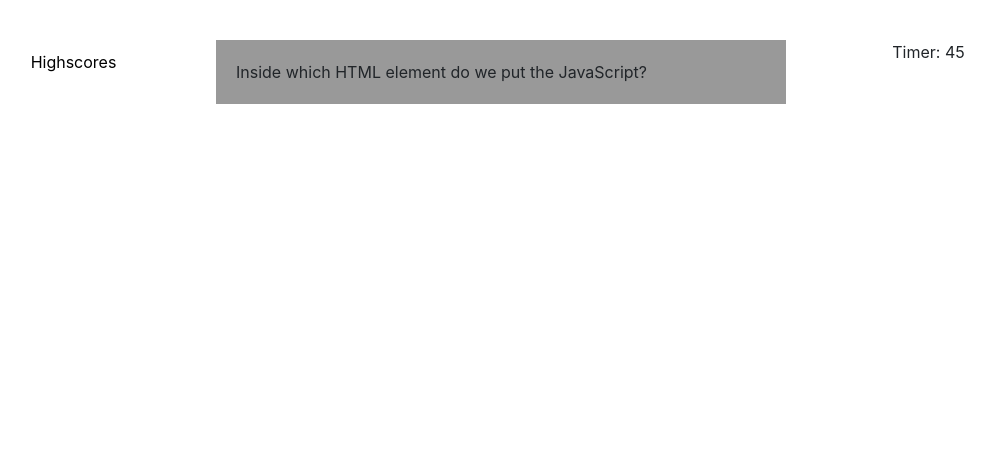
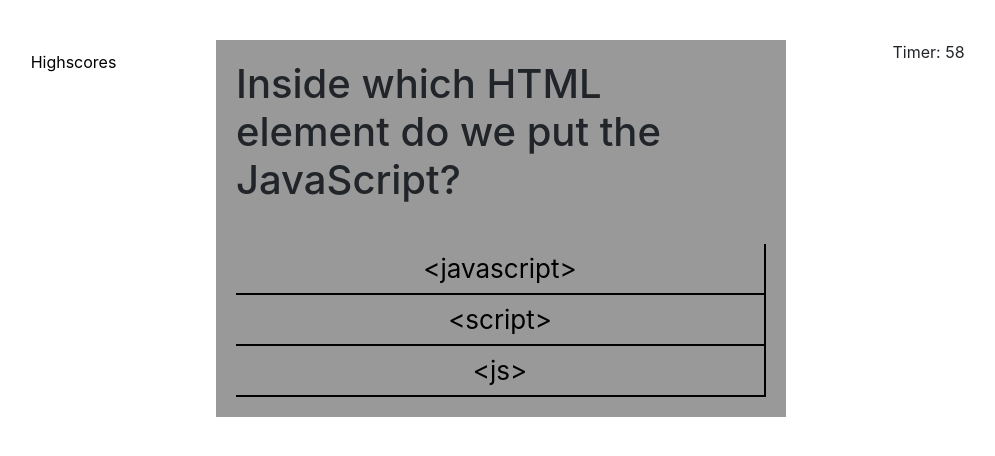
Before and after one commit to chillbuilds/javascript-quiz, a plain HTML site: page index.html in a window 1280 px wide. Both pictures are taken after a click on the button "Start The Quiz". Shown: the whole page, without its empty margins (139-1134 px from the left). Drawn offline with nearby package versions, Linux system fonts and the light colour scheme.

Commit message:
Timer working

```diff
--- a/assets/style.css
+++ b/assets/style.css
@@ -4,6 +4,7 @@
 
 #startStyle {
     background: #999999;
+    font-size: 26;
     text-align: center;
     padding: 10px 20px;
     margin-top: 10px;
@@ -14,8 +15,11 @@
     margin: 0 auto;
 }
 
+h1{
+    margin-bottom: 40px;
+}
 
-#scoreStyleEl {
+#scoreStyle {
     padding: 10px 20px;
     text-align: center;
     background: none;
@@ -25,12 +29,30 @@
 }
 
 #questionContainer {
-    float: left;
     background: #999999;
     width: 100%;
     padding: 20px;
+    /* transition: .5s; */
 }
 
 #timeHolder {
     text-align: center;
 }
+
+.answerBtns {
+    background: #999999;
+    font-size: 26px;
+    display: table;
+    margin: 0 auto;
+    width: 100%;
+    padding-top: 5px;
+    padding-bottom: 5px;
+    border-left: none;
+    border-top: none;
+}
+
+button:hover {
+    outline:0;
+    opacity:.7;
+    background: rgba(0, 0, 0, .1);
+}
--- a/index.html
+++ b/index.html
@@ -31,8 +31,9 @@
   <body>
 <div class="container">
     <div class="row">
-        <div class="col-3" id="scoreBtn"><button id="scoreStyleEl">Highscores</button></div>
-        <div class="col-6"  id="startBtn"><button id="startStyle" class="center-block">Start The Quiz</button></div>
+        <div class="col-3" id="scoreBtn"><button id="scoreStyle">Highscores</button></div>
+        <div class="col-6"  id="startBtn"><button id="startStyle" class="center-block"><h2>Start The Quiz</h2></button></div>
+        <div id="answers"></div>
         <div class="col-3" id="timeHolder"></div>
     </div>
 </div>
--- a/scripts/questions.js
+++ b/scripts/questions.js
@@ -1,7 +1,7 @@
 var questions = [
     { number: "1",
       title: "Inside which HTML element do we put the JavaScript?",
-      choices: ["<javascript>", "<script>", "js"],
+      choices: ["<javascript>", "<script>", "<js>"],
       answer: "<script>"
     },
     { number: "2",
@@ -14,4 +14,9 @@ var questions = [
         choices: ["function = myFunction()", "function myFunction()", "function:myFunction()"],
         answer: "function myFunction()"
       },
+      {   number: "4",
+      title: "How hard is javascript?",
+      choices: ["function = myFunction()", "function myFunction()", "function:myFunction()"],
+      answer: "function myFunction()"
+    },
   ];
--- a/scripts/script.js
+++ b/scripts/script.js
@@ -1,33 +1,46 @@
-var startBtnEl = document.querySelector("#startBtn")
-var scoreBtnEl = document.querySelector("#scoreBtn")
 var questionNum = 0;
 var totalSeconds = 0;
 var secondsElapsed = 0;
-var questionsStr = JSON.stringify(questions);
+var currentAnswer = "";
+var userAnswer = "";
 $("#timeHolder").text("Timer: " + 0);
 
-    // var question_number = [];
-    // for(i = 0; i < question.length; i++){
-    //     question_number.push(questions[i].number);
-    // }
+function renderAnswers(){
+    for(i = 0; i < questions[questionNum].choices.length;i++){
+        var answerBtn = $("<button>");
+        answerBtn.addClass("answerBtns");
+        answerBtn.text(questions[questionNum].choices[i]);
+        $("#questionContainer").append(answerBtn);
 
+    }
+
+}
+
+function setTime(){
+    var timerInterval = setInterval(function(){
+        totalSeconds--;
+        $("#timeHolder").text("Timer: " + totalSeconds);
+        console.log(totalSeconds)
+    }, 1000);
+}
 
 function quizStart(){
-    totalSeconds = questions.length * 15;     //arraylength * 5 seconds
-    $("#timeHolder").text("Timer: " + totalSeconds);
-    startBtn.innerHTML = ""; //placeholder
+    totalSeconds = questions.length * 15;
+    setTime();
     document.querySelector("#startBtn").id = 'questionContainer';
-    var newQuestion = questions[questionNum].title;
-    questionContainer.innerHTML = newQuestion;
-
-    // questionNum = questionNum + 1;
+    nextQuestion();
 
 }
 
 function nextQuestion(){
+    var newQuestion = questions[questionNum].title;
+    questionContainer.innerHTML = "<h1>" + newQuestion + "</h1>";
+    renderAnswers();
     questionNum = questionNum + 1;
-    var newQuestion = questions[questionNum].title;
-    questionContainer.innerHTML = newQuestion;
+}
+
+function answerCheck(){
+alert("dope");
 }
 
 function highscores(){
@@ -36,6 +49,8 @@ function highscores(){
 
 
 
-startBtnEl.addEventListener("click", quizStart)
+$("#startStyle").on("click", quizStart);
 
-scoreBtnEl.addEventListener("click", highscores)
+$("#scoreStyle").on("click", highscores);
+
+$(".answerBtns").on("click", highscores);
```
